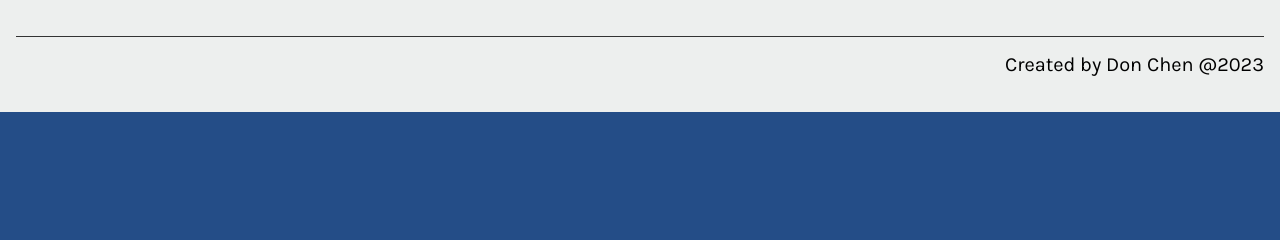
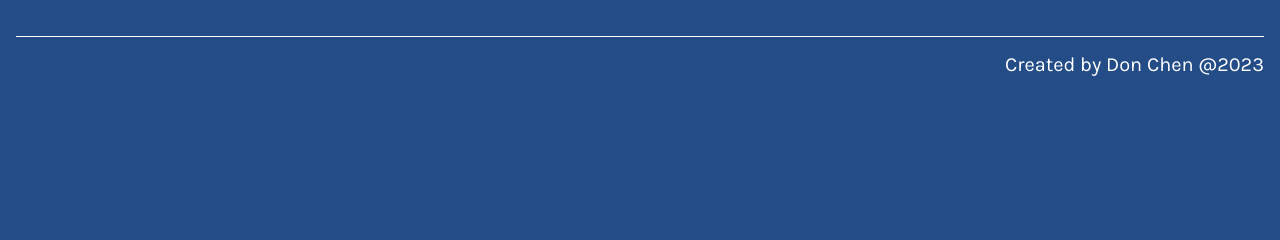
Before and after one commit to cd155/Assignment, a Django app: page /team/1 in a window 1280 px wide. Shown: the part 197-437 px from the top of the page. Run offline with Django 4.2, Linux system fonts and the light colour scheme; data that the repository does not hold is empty; some web fonts are replaced.

Commit message:
footer css

```diff
--- a/blueJays/stats/static/css/style.css
+++ b/blueJays/stats/static/css/style.css
@@ -198,7 +198,6 @@ input {
 }
 
 footer {
-    background-color: #EDEFEE;
     padding: 1rem;
     display: flex;
     gap: 2rem 1rem;
@@ -209,7 +208,8 @@ footer img {
 }
 
 footer p {
-    border-top: #333333;
+    color: white;
+    border-top: white;
     border-style: solid;
     border-width: 0.1rem;
     border-bottom: none;
@@ -217,7 +217,6 @@ footer p {
     border-right: none;
     text-align: right;
     padding-top: 1rem;
-    ;
 }
 
 .row {
```
